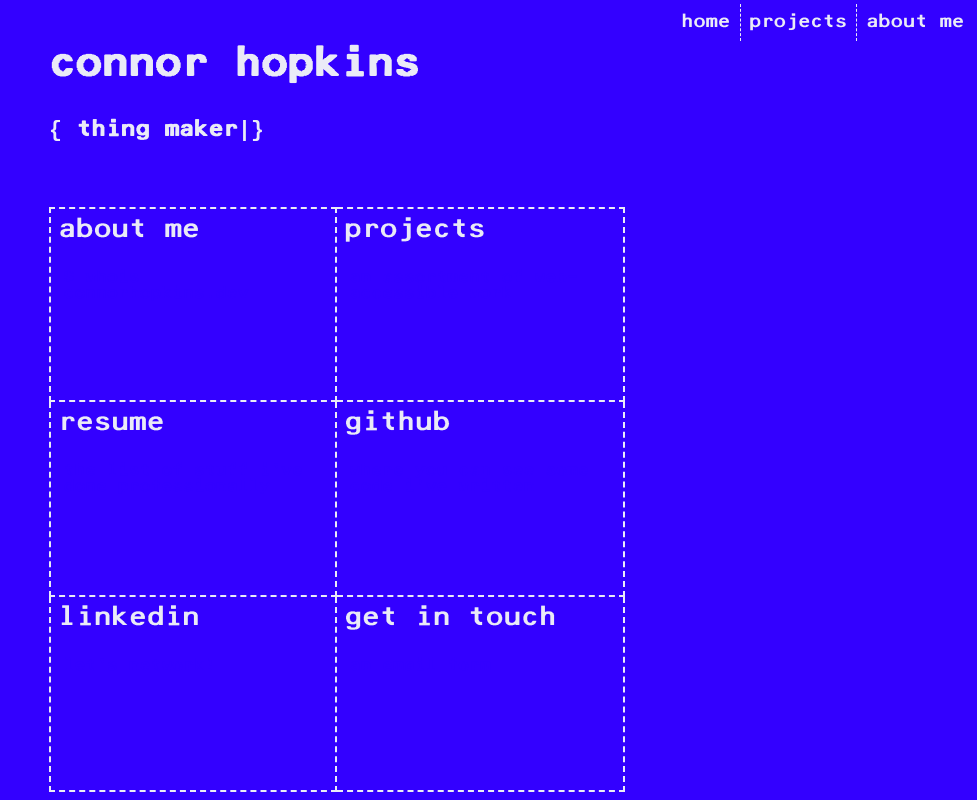
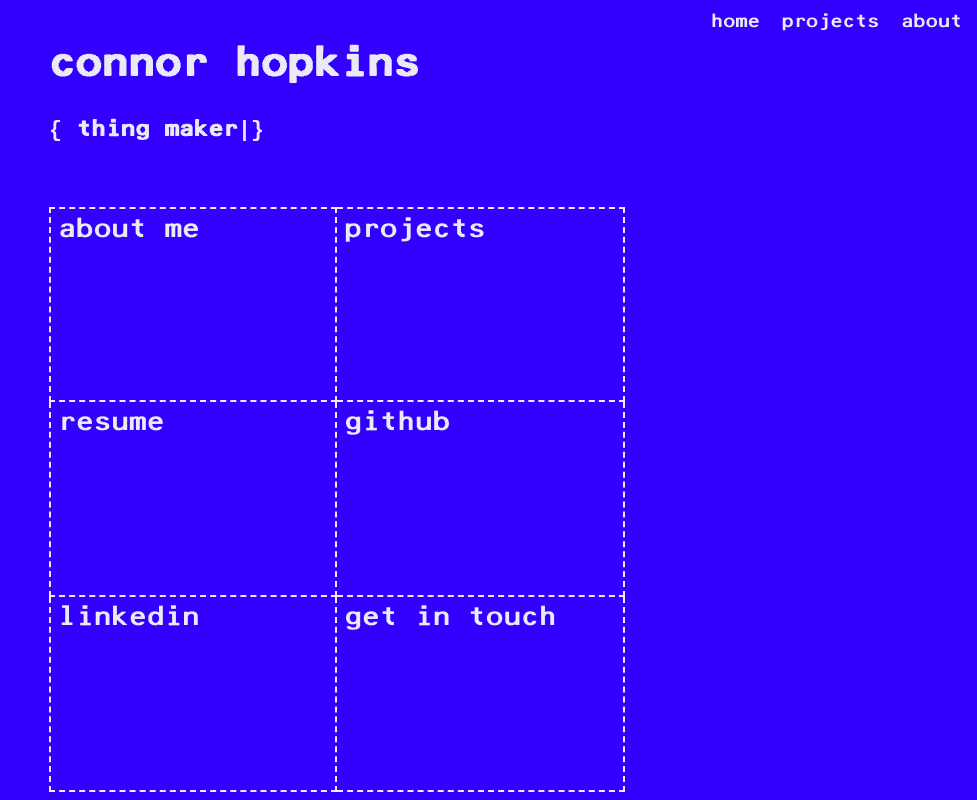
Before and after one commit to synnefon/personalsite, a React (Create React App) app: page / in a window 1280 px wide. Shown: the whole page, without its empty margins (303-1280 px from the left). Built offline with nearby package versions, Linux system fonts and the light colour scheme.

Commit message:
adding boing

```diff
--- a/package.json
+++ b/package.json
@@ -5,6 +5,7 @@
   "homepage": "https://connorhopkins.dev",
   "dependencies": {
     "cra-template": "1.2.0",
+    "hamburger-react": "^2.5.2",
     "motion": "^11.16.0",
     "react": "^19.0.0",
     "react-dom": "^19.0.0",
--- a/public/index.html
+++ b/public/index.html
@@ -24,7 +24,7 @@
       work correctly both with client-side routing and a non-root public URL.
       Learn how to configure a non-root public URL by running `npm run build`.
     -->
-    <title>connor's website</title>
+    <title>connor hopkins</title>
   </head>
   <body>
     <noscript>You need to enable JavaScript to run this app.</noscript>
--- a/src/Navbar.js
+++ b/src/Navbar.js
@@ -1,11 +1,25 @@
-import React from 'react';
+import React, { useState, useEffect } from 'react';
 import { Link } from 'react-router-dom';
+import Hamburger from 'hamburger-react'
 
 import './styles/navbar.css'
 
 const Navbar=()=>{
+  const [hamburgerOpen, setHamburgerOpen] = useState(false);
+  const [width, setWidth] = useState(window.innerWidth);
+
+  const isMobile = width <= 768;
+
+  useEffect(() => {
+    const handleWindowSizeChange = () => setWidth(window.innerWidth);
+      window.addEventListener('resize', handleWindowSizeChange);
+      return () => window.removeEventListener('resize', handleWindowSizeChange);
+  }, [setWidth]);
+
   return (
     <div className='navbar'>
+      {(hamburgerOpen || !isMobile) &&
+      <>
         <Link className='nav-link' to="/">
           <div className='nav-link-text'>home</div>
         </Link>
@@ -13,8 +27,11 @@ const Navbar=()=>{
           <div className='nav-link-text'>projects</div>
         </Link>
         <Link className='nav-link' to="/about">
-        <div className='nav-link-text'>about me</div>
+          <div className='nav-link-text'>about</div>
         </Link>
+      </>
+    }
+      {isMobile && <Hamburger toggled={hamburgerOpen} toggle={setHamburgerOpen} />}
     </div>
   );
 }
--- a/src/home/Home.js
+++ b/src/home/Home.js
@@ -33,7 +33,7 @@ export default function Home() {
           <span className="bracket home-colors">{'}'}</span>
         </h5>
         <div className="links home-colors">
-          <Link className="link top left home-colors" to="/about" rel="noreferrer">
+          <Link className="link home-colors top left" to="/about" rel="noreferrer">
             <p className="link-text home-colors">about me</p>
             <p className="tooltip-text home-colors">$ whois connorhopkins.dev</p>
           </Link>
--- a/src/silliness/raincloud/Raincloud.js
+++ b/src/silliness/raincloud/Raincloud.js
@@ -25,6 +25,15 @@ export default function Raincloud({showLightning, setShowLightning}){
   const [dropsFallen, setDropsFallen] = useState(0);
   const rainSFX = useMemo(() => new Audio(rainNoise), []);
   const thunderSFX = useMemo(() => new Audio(thunderNoise), []);
+  const [width, setWidth] = useState(window.innerWidth);
+
+  useEffect(() => {
+    const handleWindowSizeChange = () => setWidth(window.innerWidth);
+      window.addEventListener('resize', handleWindowSizeChange);
+      return () => window.removeEventListener('resize', handleWindowSizeChange);
+  }, [setWidth]);
+
+  const isMobile = width <= 768;
 
   const incrNumFlowers = () => setNumFlowers((nf) => nf+1);
 
@@ -40,7 +49,7 @@ export default function Raincloud({showLightning, setShowLightning}){
   const toggleRaining = useCallback((isRaining) => {
     setNumDrops(isRaining ? DROPS_PER_SEC : 0);
     if (isRaining) {
-      rainSFX.volume = 1;
+      rainSFX.volume = 0.8;
       rainSFX.play();
     } else {
       fadeOutRain();
@@ -59,10 +68,11 @@ export default function Raincloud({showLightning, setShowLightning}){
 
   // trigger lightning when enough drops fall
   useEffect(() => {
-    if (dropsFallen <= LIGHTNING_THRESHOLD) return;
+    if (dropsFallen <= LIGHTNING_THRESHOLD && !showLightning) return;
+    console.log("triggering")
     thunderSFX.play();
     setShowLightning(true);
-  }, [dropsFallen, rainSFX, setShowLightning, thunderSFX])
+  }, [dropsFallen, rainSFX, setShowLightning, showLightning, thunderSFX])
 
   // make some new flowers
   useEffect(() => {
@@ -75,15 +85,15 @@ export default function Raincloud({showLightning, setShowLightning}){
   useEffect(() => {
     if (!showLightning) return;
 
-    toggleRaining(false);
     const timeoutId1 = setTimeout(() => setNumFlowers(0), 1_400);
     const timeoutId2 = setTimeout(() => {
+      toggleRaining(false);
       setShowLightning(false);
       thunderSFX.pause();
       fadeOutRain();
       setDropsFallen(0);
       setNumFlowers(0);
-    }, 3_000);
+    }, 7_000);
 
     return () => {
       clearTimeout(timeoutId1);
@@ -96,6 +106,17 @@ export default function Raincloud({showLightning, setShowLightning}){
     setTimeout(() => setNumDrops(0), 600);
   }
 
+  const CloudImg = () => {
+    const alt = 'a little cloud'
+    return (
+      numDrops > 0 && !showLightning
+        ? <img id="cloud-gif" src={cloudGif} alt={alt} draggable={false}/>
+        : darkCloud && !showLightning
+          ? <img id="cloud-img" src={darkCloudImg} alt={alt} draggable={false}/>
+          : <img id="cloud-img" src={cloudImg} alt={alt} draggable={false}/>
+    );
+  }
+
   return (
     <div id="raincloud">
       <Rain
@@ -106,15 +127,11 @@ export default function Raincloud({showLightning, setShowLightning}){
       <div
         id="cloud"
         {...bindCloudPressed()}
-        onClick={dribble}
+        onClick={isMobile ? () => toggleRaining(!(numDrops > 0)) : dribble}
         onMouseEnter={() => toggleDarkCloud(true)}
         onMouseLeave={() => toggleDarkCloud(false)}
       >
-        {
-          numDrops > 0 && !showLightning ? <img id="cloud-gif" alt="a little cloud gif" src={cloudGif} draggable={false}/>
-          : darkCloud && !showLightning ? <img id="cloud-img" alt="a little cloud" src={darkCloudImg} draggable={false}/>
-          : <img id="cloud-img" alt="a little cloud" src={cloudImg} draggable={false}/>
-        }
+      <CloudImg/>
       </div>
       {
         Array.from({ length: numFlowers }, (_, i) => i).map((i) =>
--- a/src/styles/app.css
+++ b/src/styles/app.css
@@ -1,5 +1,6 @@
 body {
   overflow-x: hidden;
+  overflow-y: scroll;
   height: 100%;
 }
 
@@ -15,6 +16,7 @@ div#app-base {
   justify-content: center;
   display: flex;
   flex-direction: row;
+  top: 0%!important;
   height: 100%;
   background-color: var(--bg-color);
   color: var(--text-color);
@@ -35,6 +37,7 @@ div#app-base.lightning {
 
 .title {
   position: relative;
+  top: 0px;
   margin: 0px;
   margin-top: 1em;
   -webkit-user-select: none;
@@ -67,7 +70,7 @@ div#app-base.lightning {
 .link {
   color: inherit; /* no blue link text */
   text-decoration: none; /* no underlined link text */
-  transition: all 0.2s ease-in-out;
+  transition: transform 0.8s ease;
   overflow: hidden;
   -webkit-user-select: none;
   -ms-user-select: none;
@@ -77,6 +80,13 @@ div#app-base.lightning {
 a.link:hover {
   color: var(--inv-text-color);
   background-color: var(--inv-bg-color);
+}
+
+a.link:hover > p.link-text {
+  animation: boing 0.3s ease-in-out alternate;
+}
+a.link:hover > .tooltip-text {
+  animation: boing 0.3s ease-in-out alternate;
 }
 
 .top {
@@ -134,7 +144,7 @@ p.link-text {
   .content-wrapper {
     width: 90%;
   }
-  .links {
+  /* .links {
     grid-template-columns: repeat(1, 100%);
   }
   .link {
@@ -145,5 +155,5 @@ p.link-text {
   }
   .link:nth-child(1) {
     border-top: 2px dashed var(--text-color);
-  }
+  } */
 }
--- a/src/styles/index.css
+++ b/src/styles/index.css
@@ -20,6 +20,14 @@ html, body, #app, #app>div {
   --inv-bg-color: var(--text-color);
 }
 
+@keyframes boing {
+  0% { transform: scale(1.0); }
+  15% { transform: scale(0.95); }
+  40% { transform: scale(1.07); }
+  95% { transform: scale(0.99); }
+  100% { transform: scale(1.0); }
+}
+
 header {
   margin: 0;
   font-family: F25_Bank_Printer, monospace;
--- a/src/styles/navbar.css
+++ b/src/styles/navbar.css
@@ -1,5 +1,5 @@
 .navbar {
-  position: absolute;
+  position: absolute!important;
   background-color: transparent;
   overflow: hidden;
   -webkit-user-select: none;
@@ -14,13 +14,21 @@
   -webkit-user-select: none;
   -ms-user-select: none;
   user-select: none;
+  z-index: 1;
+}
+
+.hamburger-react {
+  position: relative;
+  background-color: transparent;
+  color: var(--text-color);
+  z-index: 1;
 }
 
 .nav-link {
   color: var(--text-color);
   text-decoration: none; /* no underlined link text */
-  /* margin-left: 1em; */
-  border-right: 1px dashed var(--text-color);
+  transition-duration: 0.4s;
+  /* border-right: 1px dashed var(--text-color); */
 }
 .nav-link:last-child {
   border-right: none;
@@ -28,10 +36,24 @@
 
 .nav-link:hover {
   color: pink;
+  animation: boing 0.3s ease-in-out alternate;
 }
 
 .nav-link-text {
-  margin: 0.5em;
+  margin: 0.6em;
   margin-top: 0.5em;
   margin-bottom: 0.5em;
 }
+
+
+@media screen and (max-width: 230px) {
+  .nav-link-text {
+    margin: 0.4em;
+  }
+}
+
+@media screen and (max-width: 215px) {
+  .navbar {
+    flex-direction: column;
+  }
+}
--- a/src/styles/wip.css
+++ b/src/styles/wip.css
@@ -7,7 +7,7 @@ div#bounce-room {
 }
 
 #root {
-  background-color: var(--inv-bg-color);
+  background-color: var(--bg-color);
 }
 
 div#bouncing-text {
```
Also changed, not shown: 2 other files (tests, documents, lock files or other folders). Lines whose indentation alone changed are shown as unchanged.
